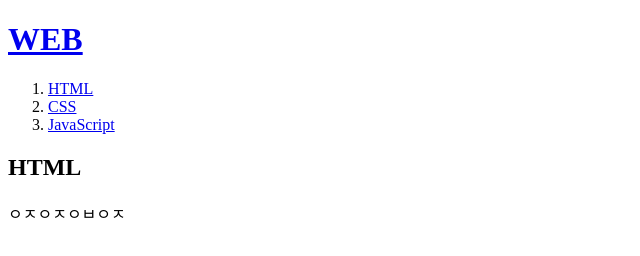
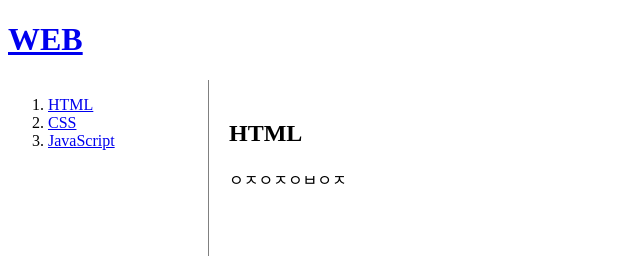
Before and after one commit to sangzang2001/web1, a plain HTML site: page 1.html in a window 1280 px wide. Shown: the top 256 px of the page, without its empty margins (0-640 px from the left). Drawn offline with Linux system fonts and the light colour scheme.

Commit message:
Add files via upload

```diff
--- a/1.html
+++ b/1.html
@@ -1,17 +1,24 @@
  <!DOCTYPE html>
-<html lang="en" dir="ltr">
+<html>
   <head>
     <meta charset="utf-8">
+     <link rel="stylesheet" type="text/css" href="style.css">
     <title>WEB-1 html</title>
   </head>
   <body>
+    <header>
     <h1><a href="index.html">WEB</a></h1>
+    </header>
+    <nav>
     <ol>
       <li><a href="1.html">HTML</a></li>
       <li><a href="2.html">CSS</a></li>
       <li><a href="3.html">JavaScript</a></li>
     </ol>
+  </nav>
+  <article>
     <h2>HTML</h2>
    <p>ㅇㅈㅇㅈㅇㅂㅇㅈ</p>
+ </article>
   </body>
 </html>
--- /dev/null
+++ b/style.css
@@ -0,0 +1,21 @@
+<style>
+  header{
+    border-bottom:1px gray solid;
+    padding:20px;
+  }
+  nav{
+    border-right:1px solid gray;
+    width:200px;
+    height:600px;
+    float:left;
+  }
+  nav ol{list style:none;
+  }
+  article{
+    float:left;
+    padding:20px;
+  }
+  h2{
+    font size:50px;
+  }
+</style>
```
Also changed, not shown: 2.html (+2 -1 lines), 3.html (+2 -1 lines), index.html (+2 -1 lines).
